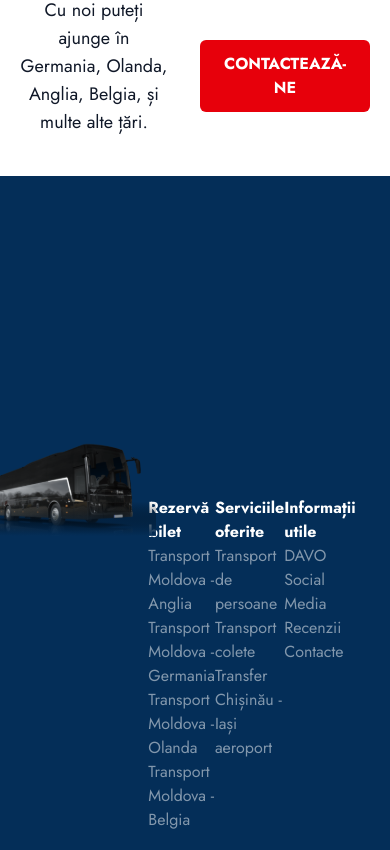
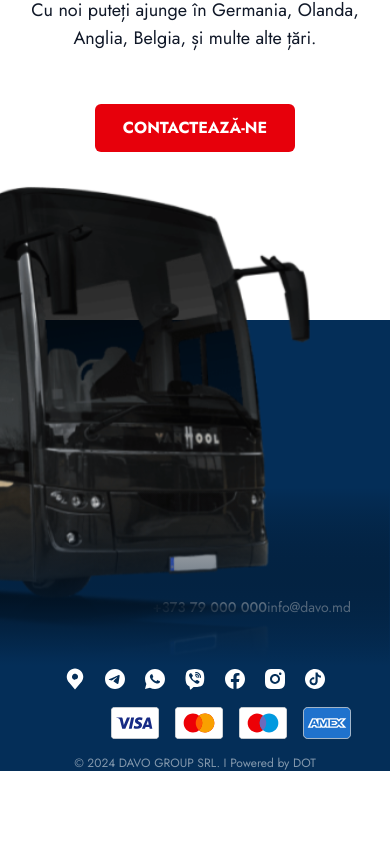
Before and after one commit to adrian-237/Davo, a React (Vite) app: page / in a window 390 px wide. Shown: the part 988-1838 px from the top of the page. After the commit the page ends 1760 px from the top, so only its background shows below. Built offline with nearby package versions, Linux system fonts and the light colour scheme; a web font is replaced by a local one.

Commit message:
Footer and minor tweaks

```diff
--- a/package.json
+++ b/package.json
@@ -10,13 +10,11 @@
     "preview": "vite preview"
   },
   "dependencies": {
-    "@svgr/webpack": "^8.1.0",
     "@tailwindcss/vite": "^4.0.9",
     "react": "^19.0.0",
     "react-dom": "^19.0.0",
     "react-router-dom": "^7.2.0",
-    "tailwindcss": "^4.0.9",
-    "vite-plugin-svgr": "^4.3.0"
+    "tailwindcss": "^4.0.9"
   },
   "devDependencies": {
     "@eslint/js": "^9.21.0",
--- a/src/App.jsx
+++ b/src/App.jsx
@@ -4,13 +4,11 @@ import Services from "./pages/services.jsx";
 
 function App() {
     return (
-        <div>
             <Routes>
                 <Route path="/booking" element={<Booking />} />
                 <Route path="/" element={<Booking />} />
                 <Route path="/services" element={<Services />} />
             </Routes>
-        </div>
     );
 }
 
--- a/src/Components/footer.jsx
+++ b/src/Components/footer.jsx
@@ -20,16 +20,16 @@ export default function Footer() {
     const [showInfo, setShowInfo] = useState(false);
 
     return (
-        <footer className="text-white w-full font-primary pt-52 relative">
-            <div className="grid grid-cols-3 grid-rows-4 gap-4 bg-primary px-[10%]">
-                <div className="row-span-2 flex justify-center items-center left-0">
-                    <img src={bus} alt="Bus" className="h-auto absolute left-0 w-2/5 " />
+        <footer className="text-white w-full font-primary pt-96 md:pt-52 relative">
+            <div className="grid grid-cols-3 grid-rows-5 md:grid-rows-4 gap-4 bg-primary px-[10%]">
+                <div className="max-sm:col-span-full row-span-3 md:row-span-2 flex justify-center items-center left-0 max-md:my-24">
+                    <img src={bus} alt="Bus" className="absolute md:left-0 w-full md:w-[calc(80%/3+10%+6px)] h-6/10 object-cover object-right" />
                 </div>
 
-                <div className="col-span-2 bg-white text-center pb-10 lg:text-left lg:flex lg:justify-between lg:items-center px-5 absolute right-0 -top-2">
+                <div className="max-md:pb-12 max-sm:col-span-full col-span-3 md:col-span-2  text-center pb-10 lg:text-left lg:flex lg:justify-between lg:items-center px-5 absolute right-0 -top-2">
                     <div className="">
                         <img src={Logo} alt="Logo" className="mx-auto lg:mx-0 mb-4 lg:mb-0" />
-                        <div className="flex items-center gap-8">
+                        <div className="flex items-center gap-8 max-md:flex-col ">
                             <p className="text-lg text-gray-900">
                                 Cu noi puteți ajunge în Germania, Olanda, Anglia, Belgia, și multe alte țări.
                             </p>
@@ -40,9 +40,9 @@ export default function Footer() {
                     </div>
                 </div>
 
-                <div className="col-span-2 col-start-2 row-start-2 flex justify-between text-white">
+                <div className="max-sm:col-span-full col-span-2 col-start-2 md:row-start-2 flex justify-between text-white *:max-md:hidden">
                     <div>
-                        <p className="font-bold">Rezervă bilet</p>
+                        <p className="font-bold max-md:border-b">Rezervă bilet</p>
                         <p className="text-white/50">Transport Moldova - Anglia</p>
                         <p className="text-white/50">Transport Moldova - Germania</p>
                         <p className="text-white/50">Transport Moldova - Olanda</p>
@@ -62,7 +62,7 @@ export default function Footer() {
                     </div>
                 </div>
 
-                <div className="col-span-3 row-start-3 text-center lg:text-left text-sm">
+                <div className="max-sm:col-span-full col-span-3 md:row-start-3 text-center lg:text-left text-sm">
                     <div className="flex justify-end">
                         <p className="font-medium">+373 79 000 000</p>
                         <p>info@davo.md</p>
@@ -70,7 +70,7 @@ export default function Footer() {
                 </div>
 
 
-                <div className="col-start-2 row-start-4 flex justify-center space-x-4">
+                <div className="max-sm:col-span-full col-start-2 md:row-start-4 flex justify-center space-x-4">
                     <Location color="white" />
                     <Telegram color="white" />
                     <Whatsapp color="white" />
@@ -81,7 +81,7 @@ export default function Footer() {
                 </div>
 
                 {/* Payment Methods */}
-                <div className="col-start-3 row-start-4 flex justify-end space-x-4 h-2">
+                <div className="max-sm:col-span-full col-start-3 md:row-start-4 flex justify-end space-x-4">
                     <img src={visa} alt="Visa" className="h-8" />
                     <img src={mastercard} alt="Mastercard" className="h-8" />
                     <img src={maestro} alt="Maestro" className="h-8" />
@@ -89,7 +89,7 @@ export default function Footer() {
                 </div>
 
                 {/* Footer Credits */}
-                <div className="col-start-1 row-start-4 text-center text-xs text-white/50">
+                <div className="max-sm:col-span-full col-start-1 md:row-start-4 text-center text-xs text-white/50">
                     © 2024 DAVO GROUP SRL.  I  Powered by DOT
                 </div>
             </div>
--- a/src/Components/header.jsx
+++ b/src/Components/header.jsx
@@ -43,8 +43,12 @@ export default function Header() {
                 <div className="flex flex-col gap-4 mt-4">
                     <div className="text-lg font-medium text-center">+373 79 000 000</div>
                     <div className="flex flex-wrap justify-center gap-4">
-                        <div className="flex items-center">
-                            EN <img src={arrow} alt="Lang" className="w-[28px] ml-2" />
+                        <div className="">
+                            <select>
+                                <option value="en">EN</option>
+                                <option value="ro">RO</option>
+                                <option value="ru">RU</option>
+                            </select>
                         </div>
                         <Location color="#042E58" />
                         <Telegram color="#042E58" />
@@ -61,7 +65,11 @@ export default function Header() {
                 <div className="text-lg font-medium">+373 79 000 000</div>
                 <div className="flex gap-[35px] items-center">
                     <div className="flex items-center">
-                        EN <img src={arrow} alt="Lang" className="w-[28px] ml-2" />
+                        <select>
+                            <option value="en">EN</option>
+                            <option value="ro">RO</option>
+                            <option value="ru">RU</option>
+                        </select>
                     </div>
                     <Location color="#042E58" />
                     <Telegram color="#042E58" />
--- a/src/Components/social-media-card.jsx
+++ b/src/Components/social-media-card.jsx
@@ -3,7 +3,7 @@ import PlayIcon from '../assets/play.svg';
 
 function SocialMediaCard({ image }) {
     return (
-        <div className="relative w-full sm:w-[278px] lg:w-[541px] h-[400px] sm:h-[400px] lg:h-[716px] rounded-[10px]">
+        <div className="relative w-full min-w-[278px] sm:w-[278px] lg:w-[541px] h-[400px] sm:h-[400px] lg:h-[716px] rounded-[10px]">
             <img
                 src={image}
                 className="absolute inset-0 w-full h-full object-cover"
--- a/src/Components/transport-options.jsx
+++ b/src/Components/transport-options.jsx
@@ -12,7 +12,7 @@ class TransportOptions extends React.Component {
                         className="w-full h-56 object-cover col-span-1"
                     />
                     <div className="p-6 col-span-1">
-                        <h1 className="text-2xl font-bold text-blue-900 mb-4 uppercase text-5xl lg:6xl font-bold font-body">
+                        <h1 className="text-2xl font-bold text-blue-900 mb-4 uppercase text-4xl lg:6xl font-bold font-body">
                             {title}
                         </h1>
                     </div>
--- a/src/pages/services.jsx
+++ b/src/pages/services.jsx
@@ -120,7 +120,7 @@ export default function Services() {
                 ))}
                 <div className="Social py-20">
                 <h2 className="font-body font-bold uppercase text-4xl">Social davo group</h2>
-                <div className="flex gap-4 overflow-x-auto py-4">
+                <div className="flex w-full gap-4 overflow-x-auto py-4">
                     {socialCards.map(card => (
                         <SocialMediaCard
                             key={card.id}
```
